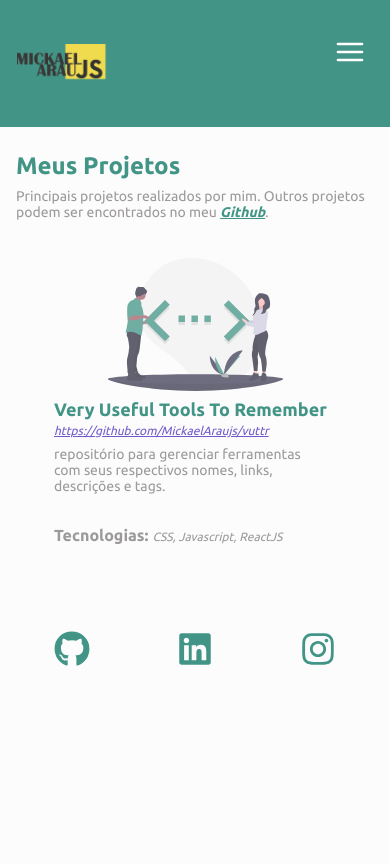
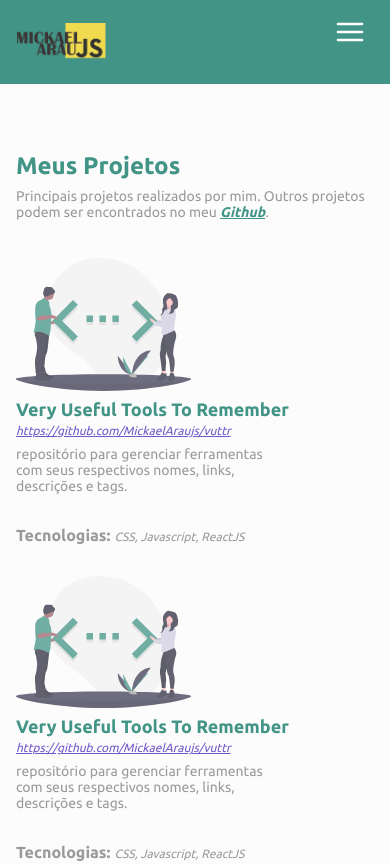
Before and after one commit to MickaelAraujs/portfolio, a Gatsby site: page /projects in a window 390 px wide. Shown: the top 864 px of the page. Built offline with nearby package versions, Linux system fonts and the light colour scheme; Gatsby itself is replaced by a stand-in of ours.

Commit message:
:boom: finish responsive layout

```diff
--- /dev/null
+++ b/src/components/Card/index.js
@@ -0,0 +1,33 @@
+import React from 'react'
+
+import projectThumb from '../../assets/projects/projectThumb.svg'
+
+export default function Card() {
+  return (
+    <div className="card">
+      <img src={projectThumb} alt='Very Useful Tools To Remember'/>
+
+      <div className="info">
+        <div>
+          <h2>Very Useful Tools To Remember</h2>
+
+          <a
+            href='https://github.com/MickaelAraujs/vuttr'
+            target='_blank'
+            rel='noreferrer'
+          >
+            https://github.com/MickaelAraujs/vuttr
+          </a>
+
+          <p>
+            repositório para gerenciar ferramentas com seus respectivos nomes, links, descrições e tags.
+          </p>
+        </div>
+
+        <span>
+          Tecnologias: <span>CSS, Javascript, ReactJS</span>
+        </span>
+      </div>
+    </div>
+  )
+}
--- a/src/components/Header/styles.js
+++ b/src/components/Header/styles.js
@@ -92,6 +92,7 @@ export const HeaderContainer = styled.header`
   @media (max-width: 850px) {
     padding: 0;
     width: 100%;
+    height: 10vh;
 
     img {
       width: 125px;
@@ -106,13 +107,6 @@ export const HeaderContainer = styled.header`
       display: flex;
       flex-direction: column;
       justify-content: space-between;
-
-      /* background: #429586;
-      position: fixed;
-      right: 0;
-      top: 0;
-      height: 100%;
-      animation: ${animatedNavBack} 0.4s ease-in-out forwards; */
 
       button {
         align-self: flex-end;
@@ -138,7 +132,7 @@ export const HeaderContainer = styled.header`
       height: 100%;
 
       button {
-        margin-top: 36px;
+        margin-top: 16px;
         animation: ${animatedBtn} 0.8s forwards;
       }
 
--- a/src/pages/projects.js
+++ b/src/pages/projects.js
@@ -4,8 +4,7 @@ import { Container } from '../styles/global'
 import { ProjectsContainer } from '../styles/projects'
 
 import Layout from '../components/Layout'
-
-import projectThumb from '../assets/projects/projectThumb.svg'
+import Card from '../components/Card'
 
 export default function Projects() {
   return (
@@ -19,31 +18,17 @@ export default function Projects() {
           </p>
 
           <div className="projects">
-            <div className="card">
-              <img src={projectThumb} alt='Very Useful Tools To Remember'/>
+            <Card />
 
-              <div className="info">
-                <div>
-                  <h2>Very Useful Tools To Remember</h2>
+            <Card />
 
-                  <a
-                  href='https://github.com/MickaelAraujs/vuttr'
-                  target='_blank'
-                  rel='noreferrer'
-                  >
-                    https://github.com/MickaelAraujs/vuttr
-                  </a>
+            <Card />
 
-                  <p>
-                    repositório para gerenciar ferramentas com seus respectivos nomes, links, descrições e tags.
-                  </p>
-                </div>
+            <Card />
 
-                <span>
-                  Tecnologias: <span>CSS, Javascript, ReactJS</span>
-                </span>
-              </div>
-            </div>
+            <Card />
+
+            <Card />
           </div>
         </ProjectsContainer>
       </Container>
--- a/src/styles/global.js
+++ b/src/styles/global.js
@@ -13,6 +13,7 @@ export const GlobalStyles = createGlobalStyle`
   html, body {
     background: #FCFCFC;
     width: 100%;
+
   }
 `
 
--- a/src/styles/projects.js
+++ b/src/styles/projects.js
@@ -110,11 +110,11 @@ export const ProjectsContainer = styled.div`
 
         img {
           width: 175px;
-          align-self: center;
+          margin-left: 16px;
         }
 
         .info {
-          padding-left: 54px;
+          padding-left: 16px;
           margin-top: 8px;
 
           div {
```
